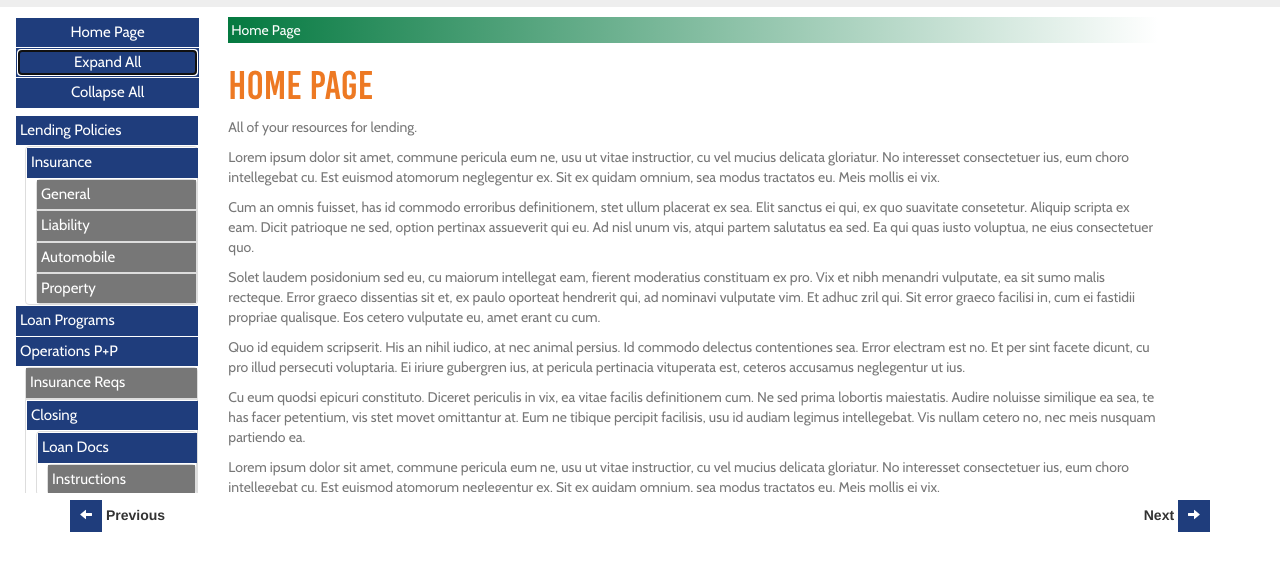
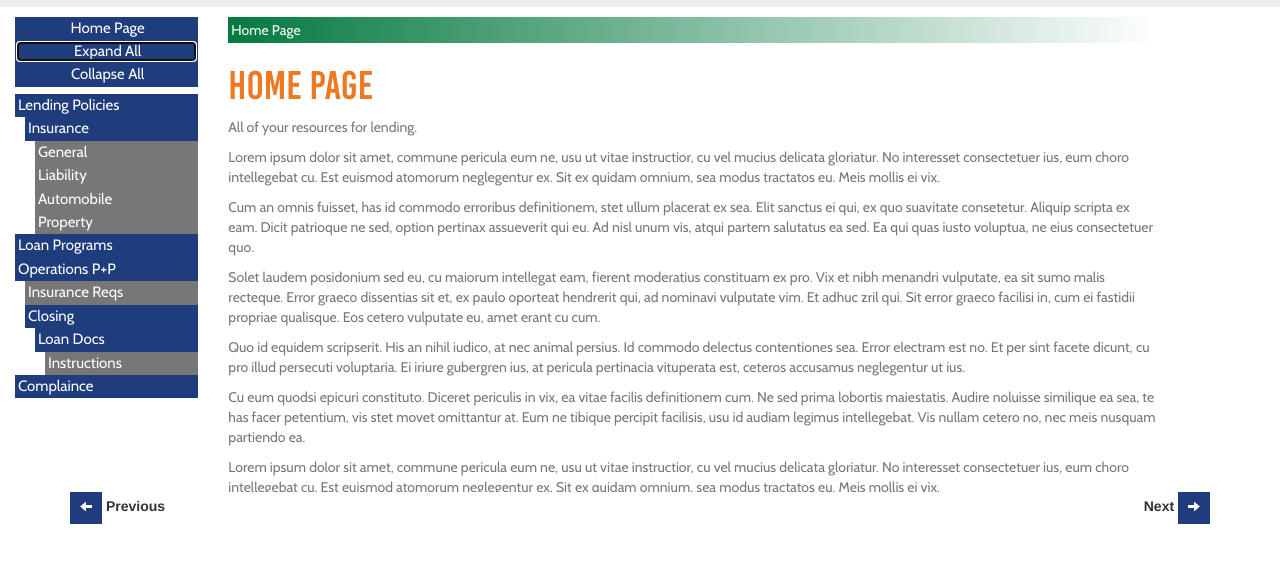
Before and after one commit to briancarrell/ECDI-Lending-Guide, a plain HTML site: page index.html in a window 1280 px wide. Both pictures are taken after a click on the button "Expand All". Shown: the part 110-680 px from the top of the page. Drawn offline with nearby package versions, Linux system fonts and the light colour scheme.

Commit message:
Fixed nav css
Changed borders on nav to none.
Changed blue button hover to green w/ white text from blue w/ orange
text.

```diff
--- a/main.css
+++ b/main.css
@@ -73,7 +73,9 @@ You do not need to change this.
 }
 
 .panel-group {
+    margin: 0px;
     margin-bottom: 7px;
+    padding: 0px;
 }
 
 .list-group-item {
@@ -81,6 +83,7 @@ You do not need to change this.
     color: white;
     margin: 0px;
     margin-left: 10px;
+    border-style: none;
 }
 
 .btn {
@@ -99,7 +102,9 @@ You do not need to change this.
     border-radius: 0px;
     font-family: Cabin-Regular;
     font-size: 15px;
-    margin: 1px !important;
+    margin: 0px !important;
+    padding: 0px;
+    padding-left: 2px;
 }
 
 .btn-page,
@@ -112,10 +117,14 @@ You do not need to change this.
     font-family: Cabin-Regular;
     font-size: 15px;
     margin: 0px !important;
+    padding: 0px;
+    padding-left: 2px;
 }
 
 .btn-folder:hover {
-    color: #ED7923;
+    color: white;
+    background-color: #047A40;
+    border-color: #047A40;
 }
 
 .btn-page:hover {
@@ -140,7 +149,9 @@ a:hover {
 }
 
 .btn-icon:hover {
-    color: #ED7923;
+    color: white;
+    background-color: #047A40;
+    border-color: #047A40;
 }
 
 
```
